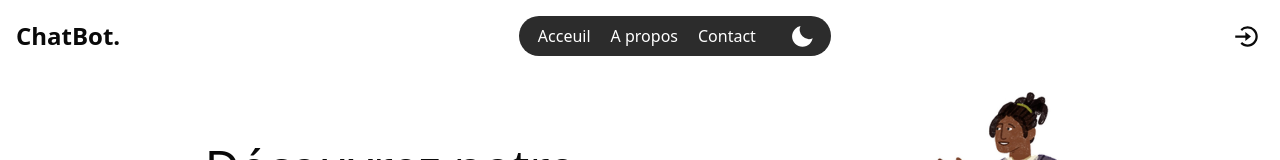
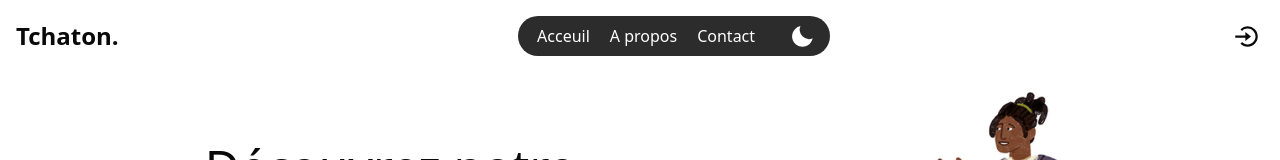
Before and after one commit to IannisG10/Chat_App, a Next.js app: page / in a window 1280 px wide. Shown: the top 160 px of the page. Built offline with nearby package versions, Linux system fonts and the light colour scheme.

Commit message:
add favico

```diff
--- a/src/app/layout.tsx
+++ b/src/app/layout.tsx
@@ -1,4 +1,11 @@
 import "./globals.css";
+
+export const metadata = {
+  title: "Tchaton",
+  icons: {
+    icon: "/favico.png"
+  }
+}
 
 export default function RootLayout({children}: Readonly<{
   children: React.ReactNode;
--- a/src/components/sections/Header/Header.tsx
+++ b/src/components/sections/Header/Header.tsx
@@ -11,7 +11,7 @@ export const Header = ({barComponent,iconList}: HeaderProps)=> {
     console.log("s'execute")
     return(
         <header className="flex justify-between items-center gap-3">
-            <h1 className=" md:font-bold font-extrabold md:text-2xl text-lg">ChatBot.</h1>
+            <h1 className=" md:font-bold font-extrabold md:text-2xl text-lg">Tchaton.</h1>
             {barComponent}
             <div>
                 <div className={`md:flex  items-center ${iconList.length > 1 && "hidden"}`}>
```
Also changed, not shown: public/favico.png (added).
